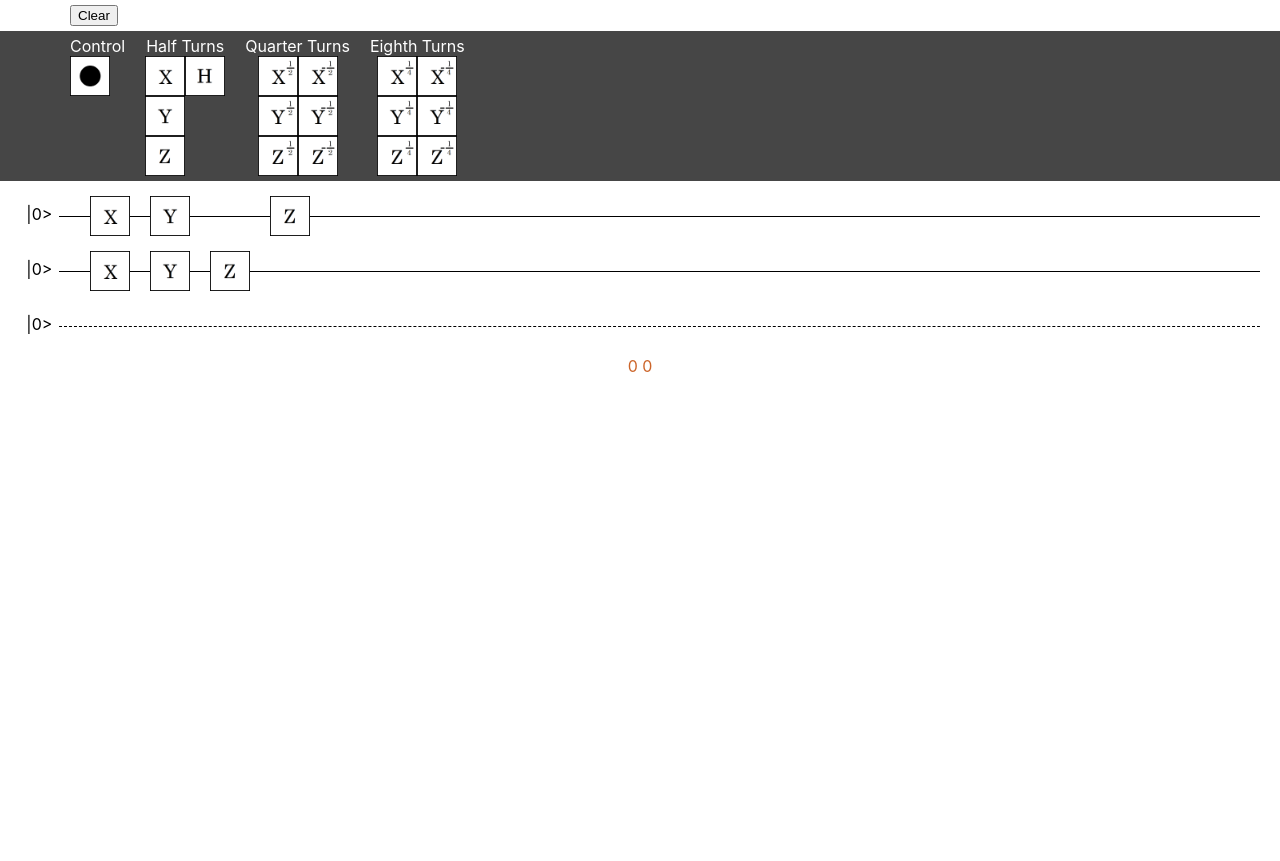
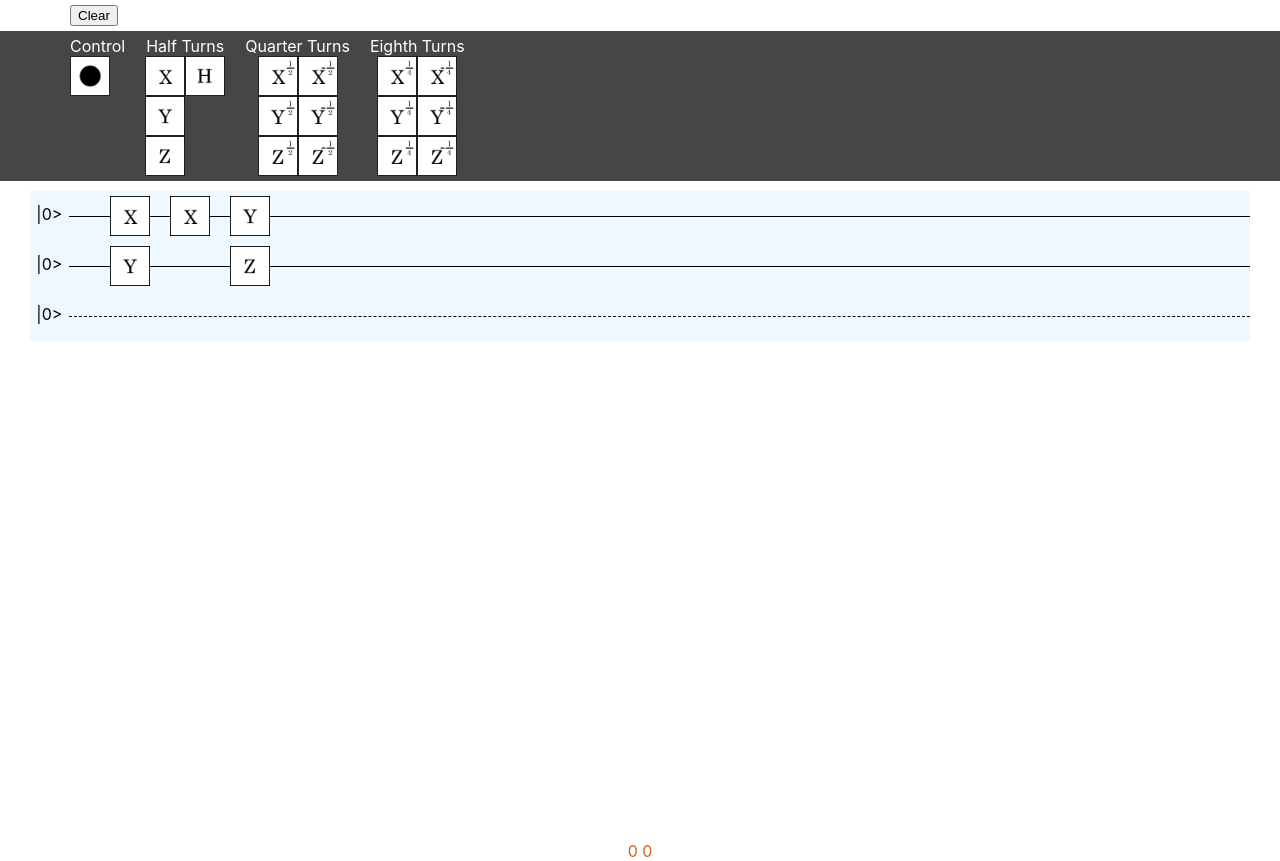
Before and after one commit to pochusuwan/QuantumCircuitSimulator, a React (Create React App) app: page / in a window 1280 px wide. Before the commit the page ends 800 px from the top, so only its background shows below. Built offline with nearby package versions, Linux system fonts and the light colour scheme.

Commit message:
Convert circuit to column of gates

```diff
--- a/src/App.css
+++ b/src/App.css
@@ -2,8 +2,6 @@
   text-align: center;
   color: #cc652a;
   cursor: auto;
-  width: 100vw;
-  height: 100vh;
 }
 .ButtonBar {
   padding-left: 70px;
@@ -19,7 +17,6 @@
   padding-right: 50px;
   padding-top: 5px;
   padding-bottom: 5px;
-  margin-bottom: 10px;
   height: fit-content;
   display: flex;
   flex-direction: row;
@@ -86,31 +83,67 @@
   height: 40px;
   margin-left: 10px;
   margin-right: 10px;
+  margin-top: 5px;
+  margin-bottom: 5px;
 }
 
-.Circuit {
-  margin-left: 20px;
-  margin-right: 20px;
+.Gates-container {
+  margin-left: 100px;
+  display: flex;
+  flex-direction: row;
+  position: absolute;
+  color: black;
+  z-index: 1;
+
+  -moz-user-select: none; /* Firefox */
+  -ms-user-select: none; /* Internet Explorer */
+  -khtml-user-select: none; /* KHTML browsers (e.g. Konqueror) */
+  -webkit-user-select: none; /* Chrome, Safari, and Opera */
+  -webkit-touch-callout: none; /* Disable Android and iOS callouts*/
+  user-select: none;
 }
-.Wire-container {
+.Circuit-container {
+  display: flex;
+  flex-direction: row;
+  position: relative;
+  margin-top: 10px;
+
+  -moz-user-select: none; /* Firefox */
+  -ms-user-select: none; /* Internet Explorer */
+  -khtml-user-select: none; /* KHTML browsers (e.g. Konqueror) */
+  -webkit-user-select: none; /* Chrome, Safari, and Opera */
+  -webkit-touch-callout: none; /* Disable Android and iOS callouts*/
+  user-select: none;
+}
+.QubitLine-container {
+  width: 100%;
+  margin-left: 30px;
+  margin-right: 30px;
+  background-color: aliceblue;
+
+  -moz-user-select: none; /* Firefox */
+  -ms-user-select: none; /* Internet Explorer */
+  -khtml-user-select: none; /* KHTML browsers (e.g. Konqueror) */
+  -webkit-user-select: none; /* Chrome, Safari, and Opera */
+  -webkit-touch-callout: none; /* Disable Android and iOS callouts*/
+  user-select: none;
+}
+.Line-container {
+  display:flex;
   position: relative;
   height: 50px;
-  margin-bottom: 5px;
+
+  -moz-user-select: none; /* Firefox */
+  -ms-user-select: none; /* Internet Explorer */
+  -khtml-user-select: none; /* KHTML browsers (e.g. Konqueror) */
+  -webkit-user-select: none; /* Chrome, Safari, and Opera */
+  -webkit-touch-callout: none; /* Disable Android and iOS callouts*/
+  user-select: none;
 }
-.Wire {
+.Gates-column-container {
   display: flex;
-  flex-direction: row;
-  align-items: center;
-  margin-left: 60px;
+  flex-direction: column;
   height: 100%;
-  margin-bottom: 5px;
-}
-.Line-container {
-  display: flex;
-  width: 100%;
-  height: 100%;
-  top: 0%;
-  position: absolute;
 
   -moz-user-select: none; /* Firefox */
   -ms-user-select: none; /* Internet Explorer */
--- a/src/App.js
+++ b/src/App.js
@@ -67,7 +67,7 @@ class QubitLine extends React.Component {
         <div
           className="Line"
           style={{
-            borderStyle: this.props.dash == true ? "dashed" : "solid",
+            borderStyle: this.props.dash ? "dashed" : "solid",
             borderWidth: 1,
             borderBottomWidth: 0,
             borderRadius: 1
@@ -91,16 +91,18 @@ class Gate extends React.Component {
         alt={this.props.gateType}
         style={{
           cursor: this.props.grabbedGate != null ? "move" : "grab",
-          marginLeft: this.props.wireIndex == null ? 0 : 10,
-          marginRight: this.props.wireIndex == null ? 0 : 10
+          marginLeft: this.props.rowIndex == null ? 0 : 10,
+          marginRight: this.props.rowIndex == null ? 0 : 10,
+          marginTop: this.props.rowIndex == null ? 0 : 5,
+          marginBottom: this.props.rowIndex == null ? 0 : 5
         }}
         onMouseDown={event => {
           this.props.onMouseDown(
             event.pageX,
             event.pageY,
             this.props.gateType,
-            this.props.wireIndex,
-            this.props.gateIndex
+            this.props.rowIndex,
+            this.props.colIndex
           );
         }}
       />
@@ -117,7 +119,11 @@ export default class App extends React.Component {
       mouseY: 0,
       grabX: 0,
       grabY: 0,
-      circuit: [["X", "Y", "S", "Z"], ["X", "Y", "Z"], []]
+      circuit: [
+        ["X", "Y"],
+        ["X", "S"],
+        ["Y", "Z"]
+      ]
     };
     this.circuitRef = React.createRef();
   }
@@ -130,7 +136,7 @@ export default class App extends React.Component {
   };
 
   getGateSlotXPos = gateSlotIndex => {
-    return gateSlotIndex * 30 + 60 + 20;
+    return gateSlotIndex * 30 + 80 + 20;
   };
 
   getClosestWireGate = (mouseX, mouseY) => {
@@ -155,10 +161,10 @@ export default class App extends React.Component {
       );
       var gateIndex = Math.floor((closestGateSlotIndex - 1) / 2);
       if (
-        closestGateSlotIndex % 2 == 1 &&
-        gateIndex < this.state.circuit[closestWireIndex].length &&
-        this.state.circuit[closestWireIndex][gateIndex] != undefined &&
-        this.state.circuit[closestWireIndex][gateIndex] != "S"
+        closestGateSlotIndex % 2 === 1 &&
+        gateIndex < this.state.circuit.length &&
+        closestWireIndex < this.state.circuit[gateIndex].length &&
+        this.state.circuit[gateIndex][closestWireIndex] !== "S"
       ) {
         var occupiedSlotX = this.getGateSlotXPos(closestGateSlotIndex);
         if (occupiedSlotX > mouseX) {
@@ -185,72 +191,80 @@ export default class App extends React.Component {
     }
   };
 
+  newGateColumn = length => {
+    var col = [];
+    for (var i = 0; i < length; i++) col.push("S");
+    return col;
+  };
+
   onMouseUp = event => {
     var indexes = this.getClosestWireGate(event.pageX, event.pageY);
-    console.log(indexes);
+    var circuit = this.state.circuit;
+    var i, j, allSpace;
     if (
       this.state.grabbedGate != null &&
       indexes[0] != null &&
-      indexes[1] != null &&
-      indexes[0] < this.state.circuit.length
+      indexes[1] != null
     ) {
-      var gateIndex = Math.floor(indexes[1] / 2);
-      while (this.state.circuit[indexes[0]].length <= gateIndex) {
-        this.state.circuit[indexes[0]].push("S");
+      var rowIndex = indexes[0];
+      var colIndex = Math.floor(indexes[1] / 2);
+      if (rowIndex >= circuit[0].length) {
+        for (i = 0; i < circuit.length; i++) {
+          circuit[i].push("S");
+        }
+        rowIndex = circuit[0].length - 1;
       }
-      if (this.state.circuit[indexes[0]][gateIndex] == "S") {
-        this.state.circuit[indexes[0]][gateIndex] = this.state.grabbedGate;
-      } else {
-        this.state.circuit[indexes[0]].splice(
-          gateIndex,
-          0,
-          this.state.grabbedGate
-        );
+
+      if (colIndex >= circuit.length) {
+        circuit.push(this.newGateColumn(circuit[0].length));
+        colIndex = circuit.length - 1;
+      } else if (circuit[colIndex][rowIndex] !== "S") {
+        circuit.push(this.newGateColumn(circuit[0].length));
+        for (i = circuit.length - 1; i > colIndex; i--) {
+          circuit[i][rowIndex] = circuit[i - 1][rowIndex];
+        }
       }
+      circuit[colIndex][rowIndex] = this.state.grabbedGate;
     }
 
-    var newCircuit = [];
-    var maxLength = 0;
-    var isEmpty = [];
-    for (var i = 0; i < this.state.circuit.length; i++) {
-      newCircuit.push([]);
-      if (maxLength < this.state.circuit[i].length) {
-        maxLength = this.state.circuit[i].length;
-      }
-      isEmpty.push(true);
-    }
-    for (var i = 0; i < maxLength; i++) {
-      var allSpace = true;
-      for (var j = 0; j < this.state.circuit.length; j++) {
-        if (
-          i < this.state.circuit[j].length &&
-          this.state.circuit[j][i] != "S"
-        ) {
+    var circuitTrimmed = [];
+    for (i = 0; i < circuit.length; i++) {
+      allSpace = true;
+      for (j = 0; j < circuit[i].length; j++) {
+        if (circuit[i][j] !== "S") {
           allSpace = false;
           break;
         }
       }
       if (!allSpace) {
-        for (var j = 0; j < this.state.circuit.length; j++) {
-          if (i < this.state.circuit[j].length) {
-            if (this.state.circuit[j][i] != "S") {
-              isEmpty[j] = false;
-            }
-            newCircuit[j].push(this.state.circuit[j][i]);
+        circuitTrimmed.push(circuit[i]);
+      }
+    }
+
+    if (circuitTrimmed.length > 0 && circuitTrimmed[0].length > 1) {
+      for (i = 0; i < circuitTrimmed[0].length; ) {
+        allSpace = true;
+        for (j = 0; j < circuitTrimmed.length; j++) {
+          if (circuitTrimmed[j][i] !== "S") {
+            allSpace = false;
+            break;
           }
+        }
+        if (allSpace) {
+          for (j = 0; j < circuitTrimmed.length; j++) {
+            circuitTrimmed[j].splice(i, 1);
+          }
+        } else {
+          i++;
         }
       }
     }
 
-    var newCircuit2 = [];
-    for (var j = 0; j < newCircuit.length; j++) {
-      if (!isEmpty[j]) {
-        newCircuit2.push(newCircuit[j]);
-      }
+    if (circuitTrimmed.length === 0 || circuitTrimmed[0].length === 0) {
+      circuitTrimmed = [this.newGateColumn(1)];
     }
-    newCircuit2.push([]);
 
-    this.setState({ circuit: newCircuit2 });
+    this.setState({ circuit: circuitTrimmed });
     this.setState({ grabbedGate: null });
   };
 
@@ -262,20 +276,22 @@ export default class App extends React.Component {
     }
   };
 
-  gateOnMouseDown = (mouseX, mouseY, gateType, wireIndex, gateIndex) => {
+  gateOnMouseDown = (mouseX, mouseY, gateType, rowIndex, colIndex) => {
     this.setState({ grabbedGate: gateType });
     if (
-      wireIndex < this.state.circuit.length &&
-      gateIndex < this.state.circuit[wireIndex].length
+      colIndex < this.state.circuit.length &&
+      rowIndex < this.state.circuit[colIndex].length
     ) {
-      this.state.circuit[wireIndex][gateIndex] = "S";
+      var circuit = this.state.circuit
+      circuit[colIndex][rowIndex] = "S";
+      this.setState({ circuit: circuit });
     }
     this.setGrabPosition(mouseX, mouseY);
   };
 
   clearCircuit = () => {
     this.setState({
-      circuit: [["X", "Y", "S", "Z"], ["X", "Y", "Z", "S", "S"], []]
+      circuit: [["S"]]
     });
   };
 
@@ -294,62 +310,67 @@ export default class App extends React.Component {
         <div className="Toolbar">
           <div className="Toolbar-section">
             <div>Control</div>
-            <Gate onMouseDown={this.gateOnMouseDown} gateType="C"></Gate>
+            <Gate onMouseDown={this.gateOnMouseDown} gateType="C" />
           </div>
           <div className="Toolbar-section">
             <div>Half Turns</div>
             <div className="Toolbar-gate-container">
-              <Gate onMouseDown={this.gateOnMouseDown} gateType="X"></Gate>
-              <Gate onMouseDown={this.gateOnMouseDown} gateType="Y"></Gate>
-              <Gate onMouseDown={this.gateOnMouseDown} gateType="Z"></Gate>
-              <Gate onMouseDown={this.gateOnMouseDown} gateType="H"></Gate>
+              <Gate onMouseDown={this.gateOnMouseDown} gateType="X" />
+              <Gate onMouseDown={this.gateOnMouseDown} gateType="Y" />
+              <Gate onMouseDown={this.gateOnMouseDown} gateType="Z" />
+              <Gate onMouseDown={this.gateOnMouseDown} gateType="H" />
             </div>
           </div>
           <div className="Toolbar-section">
             <div>Quarter Turns</div>
             <div className="Toolbar-gate-container">
-              <Gate onMouseDown={this.gateOnMouseDown} gateType="XQ"></Gate>
-              <Gate onMouseDown={this.gateOnMouseDown} gateType="YQ"></Gate>
-              <Gate onMouseDown={this.gateOnMouseDown} gateType="ZQ"></Gate>
-              <Gate onMouseDown={this.gateOnMouseDown} gateType="XQN"></Gate>
-              <Gate onMouseDown={this.gateOnMouseDown} gateType="YQN"></Gate>
-              <Gate onMouseDown={this.gateOnMouseDown} gateType="ZQN"></Gate>
+              <Gate onMouseDown={this.gateOnMouseDown} gateType="XQ" />
+              <Gate onMouseDown={this.gateOnMouseDown} gateType="YQ" />
+              <Gate onMouseDown={this.gateOnMouseDown} gateType="ZQ" />
+              <Gate onMouseDown={this.gateOnMouseDown} gateType="XQN" />
+              <Gate onMouseDown={this.gateOnMouseDown} gateType="YQN" />
+              <Gate onMouseDown={this.gateOnMouseDown} gateType="ZQN" />
             </div>
           </div>
           <div className="Toolbar-section">
             <div>Eighth Turns</div>
             <div className="Toolbar-gate-container">
-              <Gate onMouseDown={this.gateOnMouseDown} gateType="XE"></Gate>
-              <Gate onMouseDown={this.gateOnMouseDown} gateType="YE"></Gate>
-              <Gate onMouseDown={this.gateOnMouseDown} gateType="ZE"></Gate>
-              <Gate onMouseDown={this.gateOnMouseDown} gateType="XEN"></Gate>
-              <Gate onMouseDown={this.gateOnMouseDown} gateType="YEN"></Gate>
-              <Gate onMouseDown={this.gateOnMouseDown} gateType="ZEN"></Gate>
+              <Gate onMouseDown={this.gateOnMouseDown} gateType="XE" />
+              <Gate onMouseDown={this.gateOnMouseDown} gateType="YE" />
+              <Gate onMouseDown={this.gateOnMouseDown} gateType="ZE" />
+              <Gate onMouseDown={this.gateOnMouseDown} gateType="XEN" />
+              <Gate onMouseDown={this.gateOnMouseDown} gateType="YEN" />
+              <Gate onMouseDown={this.gateOnMouseDown} gateType="ZEN" />
             </div>
           </div>
         </div>
-        <div className="Circuit" ref={this.circuitRef}>
-          {this.state.circuit.map((gates, wireIndex) => {
-            return (
-              <div className="Wire-container" key={wireIndex}>
-                <QubitLine dash={wireIndex == this.state.circuit.length - 1} />
-                <div className="Wire">
-                  {gates.map((gateType, gateIndex) => {
+        <div className="Circuit-container">
+          <div className="QubitLine-container" ref={this.circuitRef}>
+            {this.state.circuit[0].map((gates, index) => {
+              return <QubitLine key={index} />;
+            })}
+            <QubitLine dash={true} />
+          </div>
+          <div className="Gates-container">
+            {this.state.circuit.map((column, colIndex) => {
+              return (
+                <div className="Gates-column-container" key={colIndex}>
+                  {column.map((gate, rowIndex) => {
                     return (
                       <Gate
                         onMouseDown={this.gateOnMouseDown}
-                        gateType={gateType}
-                        key={gateIndex}
-                        wireIndex={wireIndex}
-                        gateIndex={gateIndex}
-                        grabbedGate={this.state.grabbedGate}
-                      ></Gate>
+                        gateType={gate}
+                        key={rowIndex}
+                        rowIndex={rowIndex}
+                        colIndex={colIndex}
+                        grabbedGate={false}
+                      />
                     );
                   })}
                 </div>
-              </div>
-            );
-          })}
+              );
+            })}
+          </div>
         </div>
         {this.state.grabbedGate != null ? (
           <img
@@ -362,7 +383,9 @@ export default class App extends React.Component {
             }}
           />
         ) : null}
-        <div>{this.state.mouseX + " " + this.state.mouseY}</div>
+        <div style={{ zIndex: 3, marginTop: 500 }}>
+          {this.state.mouseX + " " + this.state.mouseY}
+        </div>
       </div>
     );
   }
```
